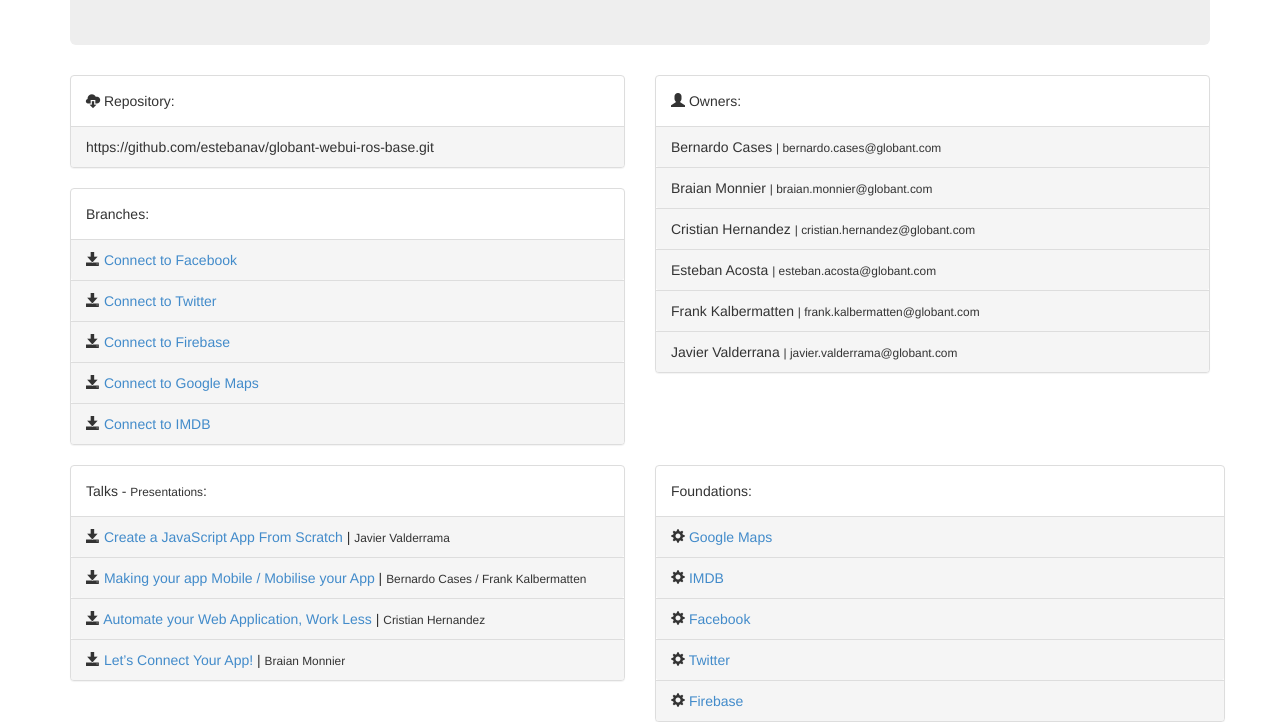
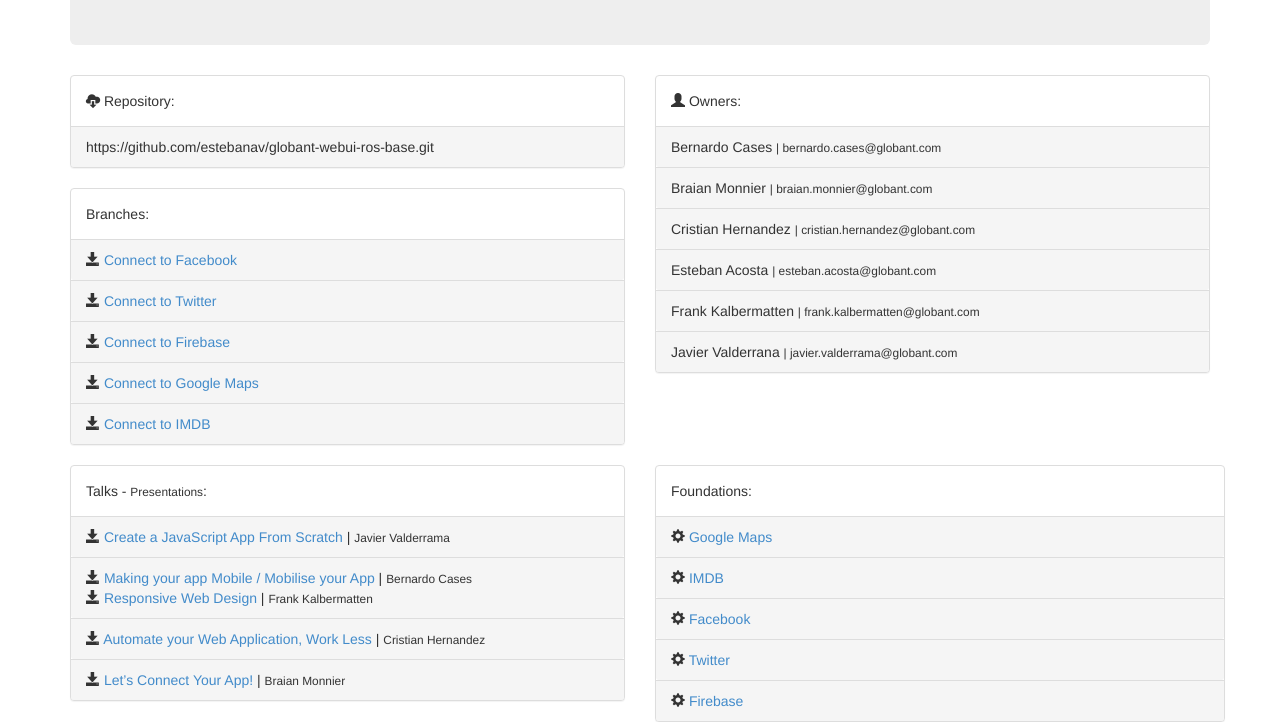
Before and after one commit to estebanav/globant-webui-ros-base, a website: page index.html in a window 1280 px wide. Shown: the part 267-989 px from the top of the page. Drawn offline with Linux system fonts and the light colour scheme.

Commit message:
pdf files

```diff
--- a/index.html
+++ b/index.html
@@ -104,7 +104,10 @@
                 </div>
                 <div class="panel-footer">
                     <span class="glyphicon glyphicon-save"> </span>
-                    <a target="_blank" href="https://docs.google.com/a/globant.com/presentation/d/1PdgqwwKdXKC-99xMccoPw8Y-o59tbDPZ7COYESM8xmY/edit?usp=sharing">Making your app Mobile / Mobilise your App</a> | <small>Bernardo Cases / Frank Kalbermatten </small>
+                    <a target="_blank" href="presentations/mobilise-your-app.pdf">Making your app Mobile / Mobilise your App</a> | <small>Bernardo Cases </small>
+                    <br/>
+                    <span class="glyphicon glyphicon-save"> </span>
+                    <a target="_blank" href="presentations/responsive-web.pdf">Responsive Web Design</a> | <small>Frank Kalbermatten </small>
                 </div>
                 <div class="panel-footer">
                     <span class="glyphicon glyphicon-save"> </span>
@@ -112,7 +115,7 @@
                 </div>
                 <div class="panel-footer">
                     <span class="glyphicon glyphicon-save"> </span>
-                    <a target="_blank" href="https://docs.google.com/a/globant.com/presentation/d/1NxR1xHRm6srRSrUxo6Dd0i_eURzEKNOJiPxdCSW__h0/edit#slide=id.p25">Let’s Connect Your App!</a> | <small> Braian Monnier </small>
+                    <a target="_blank" href="presentations/connect-your-app.pdf">Let’s Connect Your App!</a> | <small> Braian Monnier </small>
                 </div>
             </div>
         </div>
```
Also changed, not shown: 3 other files.
